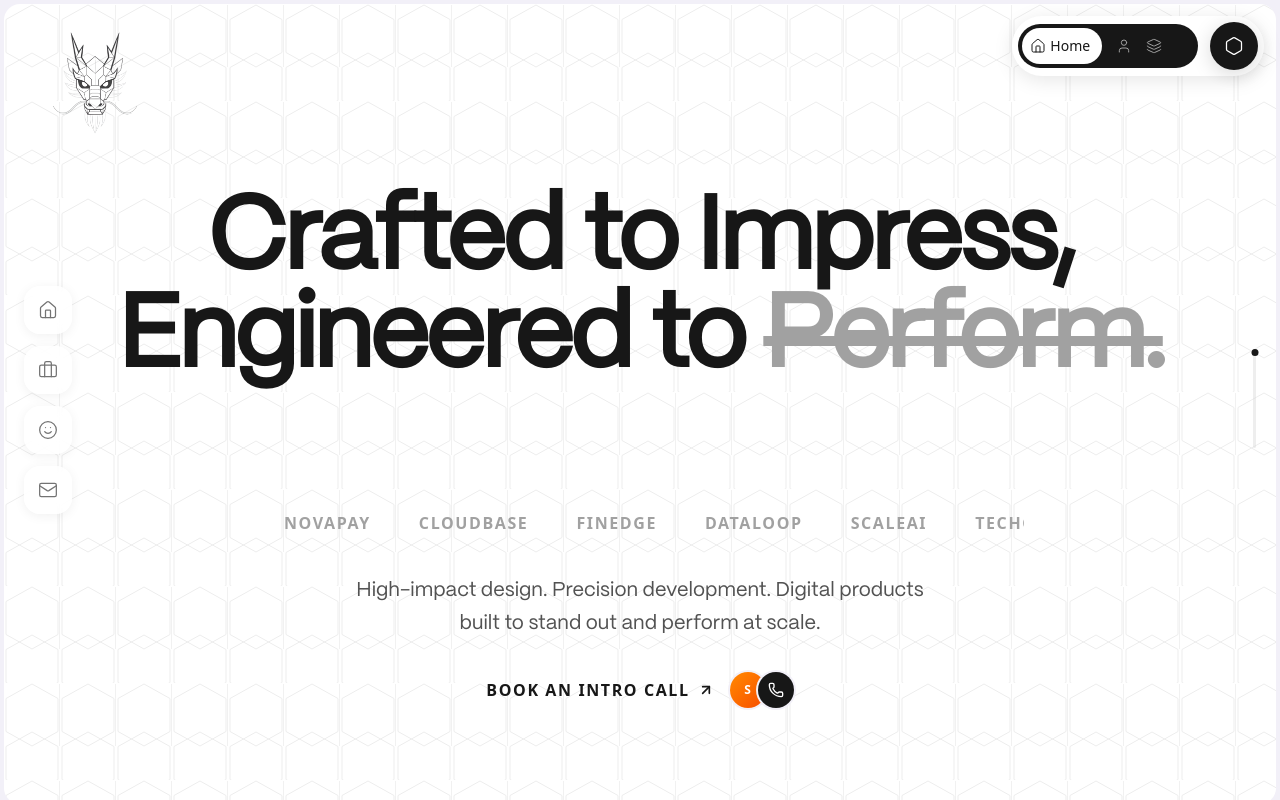
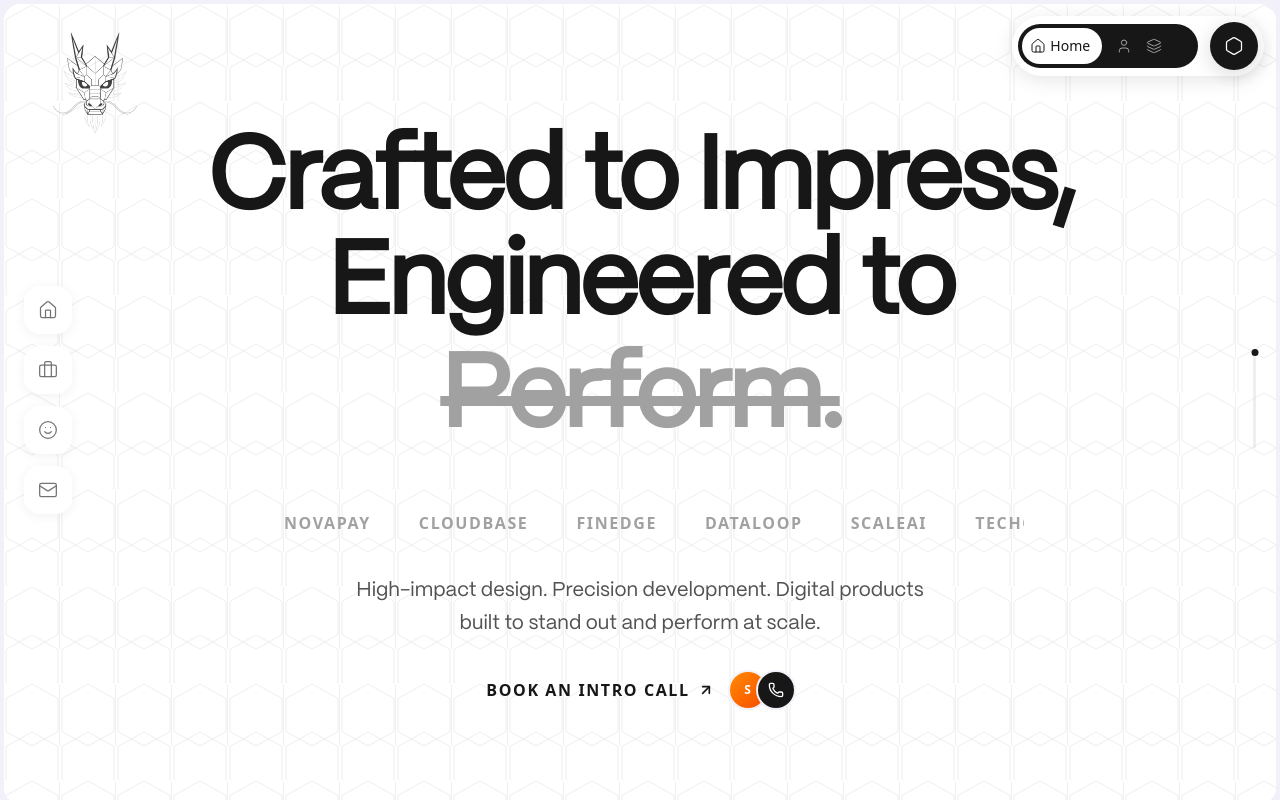
Before and after one commit to hyZenith/SyraSys, a Next.js app: page / in a window 1280 px wide. Shown: the top 800 px of the page. Built offline with nearby package versions, Linux system fonts and the light colour scheme.

Commit message:
style: adjust hero heading spacing and presentation

```diff
--- a/pages/Hero.tsx
+++ b/pages/Hero.tsx
@@ -110,9 +110,9 @@ const Hero = () => {
       <div className="flex-1 flex items-center justify-center">
         <div className="max-w-6xl w-full text-center">
           <h1 className="hero-heading text-neutral-900 opacity-0 animate-fade-in-up animate-delay-1  " style={{ fontFamily: ppmori.style.fontFamily }}>
-            Crafted to Impress,
-            <br />
-            Engineered to <span className="text-neutral-400 line-through "> Perform.</span>
+            <span className="block">Crafted to Impress,</span>
+            <span className="mt-2 mb-4 block">Engineered to </span>
+            <span className="text-neutral-400 line-through "> Perform.</span>
           </h1>
         </div>
       </div>
```
